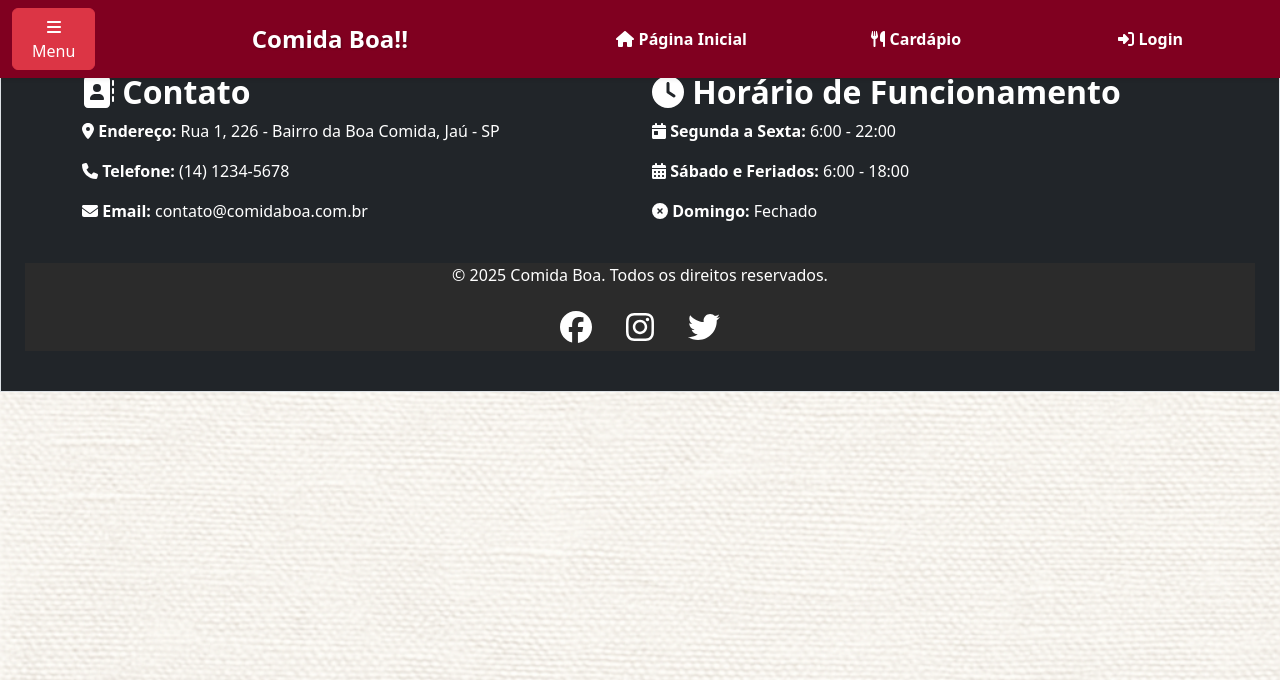
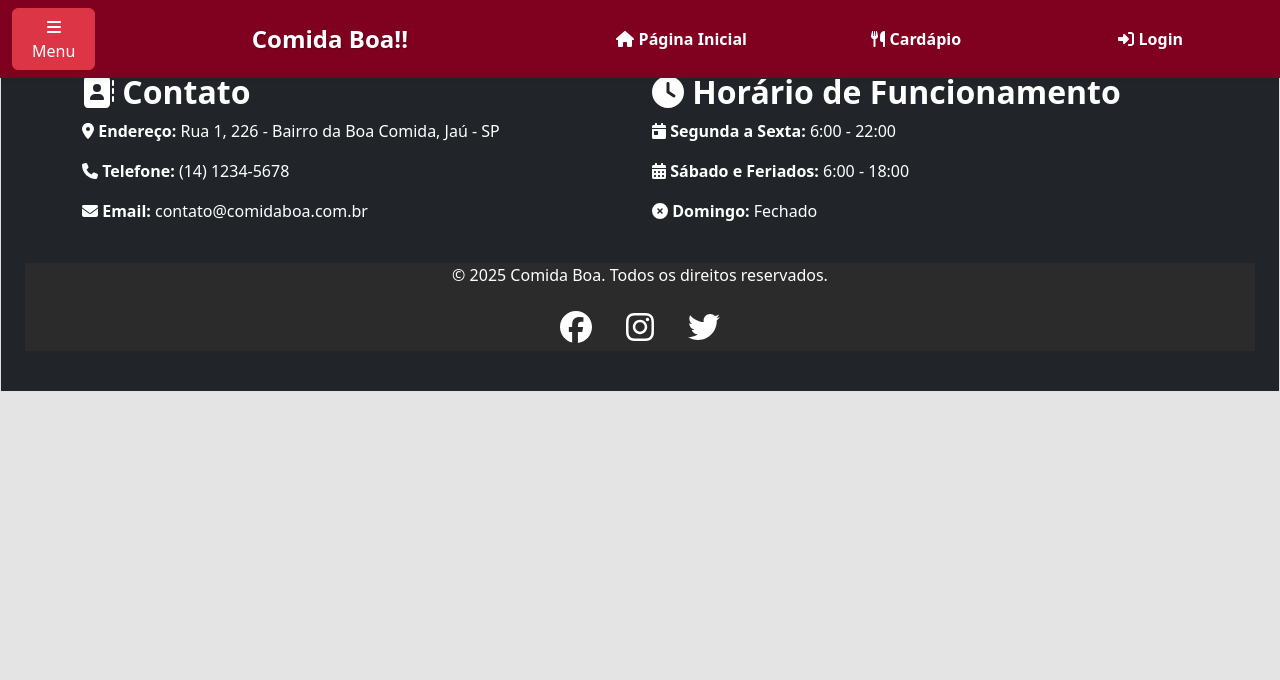
Before and after one commit to CaioGlr/projeto_boa, a PHP site: page /app/Views/layouts/base.php in a window 1280 px wide. Shown: the top 680 px of the page. Run offline with PHP 8.4, Linux system fonts and the light colour scheme; the template is opened without the code that fills it, so the values that code supplies are empty.

Commit message:
Atualizado o CSS

```diff
--- a/public/css/style.css
+++ b/public/css/style.css
@@ -1,5 +1,5 @@
 body {
-    background-image: url(/img/Fundo/FundoBranco.png);
+    background-color: #e4e4e4;
     background-size: cover;
     background-position: center center;
     background-attachment: fixed;
```
